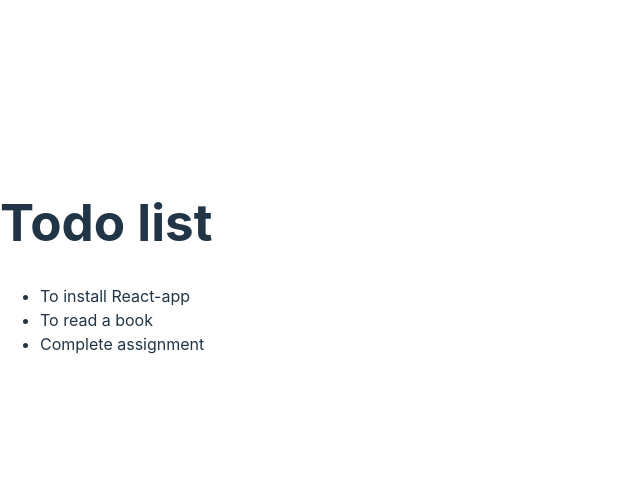
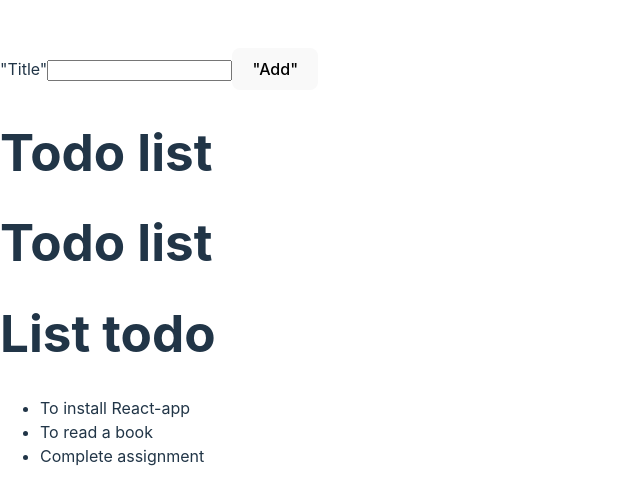
Before and after one commit to darialevinson/final_project, a React (Vite) app: page / in a window 1280 px wide. Shown: the part 134-638 px from the top of the page, without its empty margins (0-640 px from the left). Built offline with nearby package versions, Linux system fonts and the light colour scheme.

Commit message:
lesson-1-2

```diff
--- /dev/null
+++ b/src/AddTodoForm.jsx
@@ -0,0 +1,13 @@
+function AddTodoForm() {
+return (
+
+    <form>
+        <label htmlFor = "todoTitle">"Title"</label>
+        <input id ="todoTitle" type="text"></input>
+        <button>"Add"</button>
+    </form>
+
+)
+};
+
+export default AddTodoForm
--- a/src/App.jsx
+++ b/src/App.jsx
@@ -1,31 +1,18 @@
 import { useState } from 'react';
+import React from 'react';
+import TodoList from './TodoList';
+import AddTodoForm from './AddTodoForm';
 
-const todoList = [
-  {
-    id: 1,
-    title: "To install React-app"
-  },
-  {
-    id: 2,
-    title: "To read a book"
-  },
-  {
-    id: 3,
-    title: "Complete assignment"
-  }
-];
 
 function App() {
+
   const [count, setCount] = useState(0);
 
   return (
     <div>
+      <AddTodoForm/>
       <h1>Todo list</h1>
-      <ul>
-        {todoList.map((todo) => (
-          <li key={todo.id}>{todo.title}</li>
-        ))}
-      </ul>
+   <TodoList/>
     </div>
   );
 }
--- /dev/null
+++ b/src/TodoList.jsx
@@ -0,0 +1,42 @@
+import React, { useState } from 'react';
+
+function App() {
+  const [count, setCount] = useState(0);
+
+  return (
+    <div>
+      <h1>Todo list</h1>
+      <TodoList />
+    </div>
+  );
+}
+
+const todoList = [
+  {
+    id: 1,
+    title: "To install React-app"
+  },
+  {
+    id: 2,
+    title: "To read a book"
+  },
+  {
+    id: 3,
+    title: "Complete assignment"
+  }
+];
+
+function TodoList() {
+  return (
+    <div>
+      <h1>List todo</h1>
+      <ul>
+        {todoList.map((todo) => (
+          <li key={todo.id}>{todo.title}</li>
+        ))}
+      </ul>
+    </div>
+  )
+}
+
+export default App;
```
